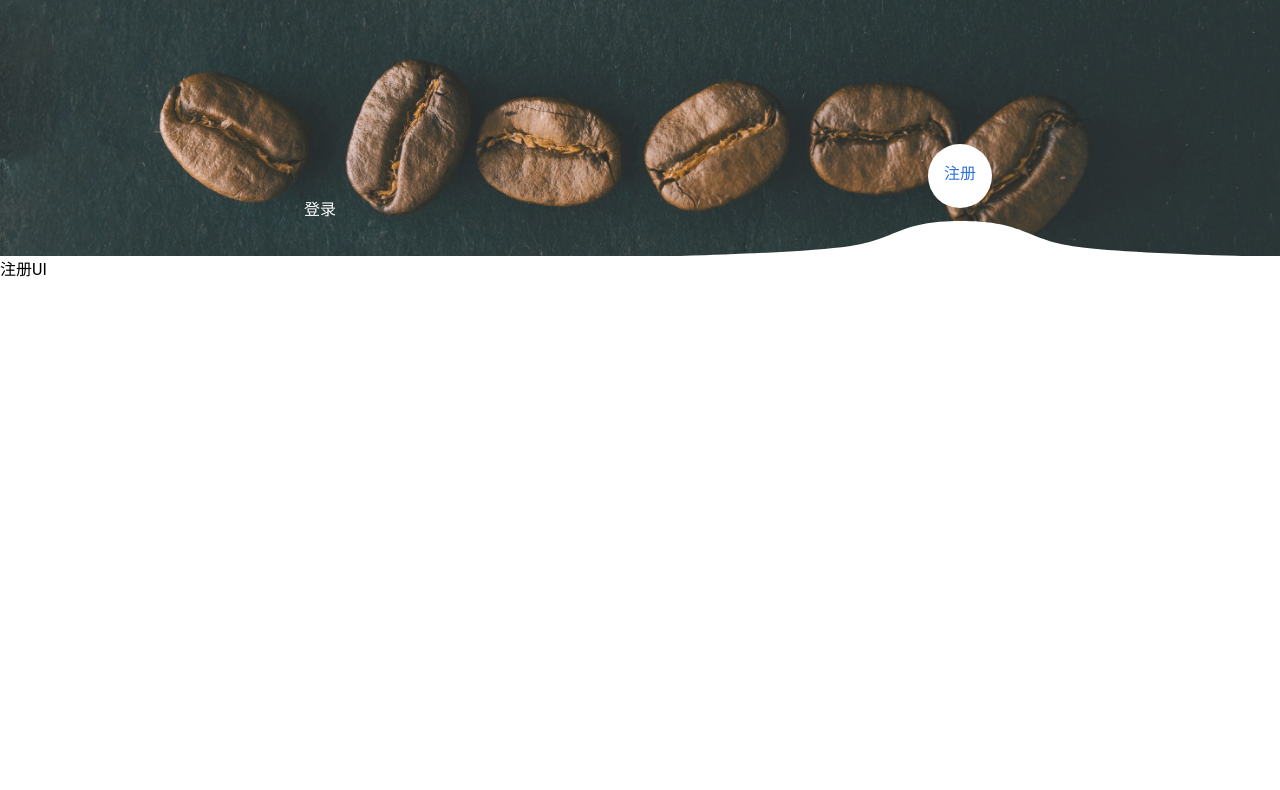
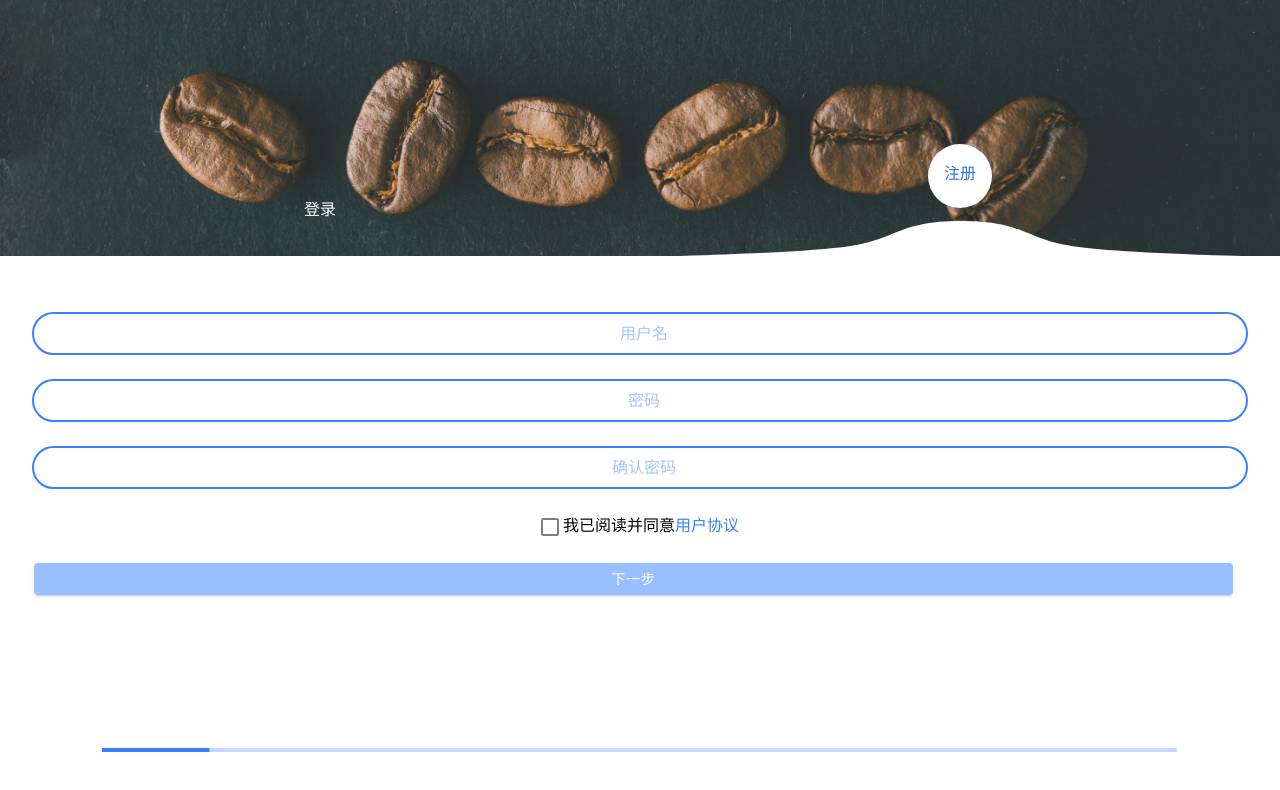
Before and after one commit to Leader-dev/Leader-front-end, a React (Create React App) app: page /signup in a window 1280 px wide. Both pictures are taken after a click on the element "注册". Shown: the top 790 px of the page. Built offline with nearby package versions, Linux system fonts and the light colour scheme.

Commit message:
Add basic login/signup page functions with api modifications

```diff
--- a/package.json
+++ b/package.json
@@ -18,7 +18,9 @@
     "@types/react-router": "^5.1.11",
     "@types/react-router-dom": "^5.1.7",
     "axios": "^0.21.1",
+    "http-proxy-middleware": "^2.0.0",
     "ionicons": "^5.4.0",
+    "joi": "^17.4.0",
     "jsencrypt": "^3.2.0",
     "react": "^17.0.1",
     "react-dom": "^17.0.1",
--- a/src/pages/SignUp/index.tsx
+++ b/src/pages/SignUp/index.tsx
@@ -1,6 +1,17 @@
-import { IonPage, IonContent, IonButton } from "@ionic/react";
+import {
+  IonPage,
+  IonContent,
+  IonButton,
+  IonInput,
+  IonAvatar,
+  IonText,
+  IonCheckbox,
+  IonProgressBar,
+} from "@ionic/react";
 import { useEffect, useState } from "react";
-import * as React from "react";
+import Joi from "joi";
+
+import { register, sendPhoneAuthCode } from "@/services/user";
 import coffeeImage from "./coffee.jpg";
 
 interface SVGIndicatorProps {
@@ -119,15 +130,271 @@ const BackgroundSwipeTabs: React.FC<BackgroundSwipeTabsProps> = ({
   );
 };
 
+const CustomInput: React.FC<Parameters<typeof IonInput>[0]> = (props) => {
+  return (
+    <div
+      style={{
+        margin: "24px 32px",
+      }}
+    >
+      <IonInput
+        style={{
+          border: "2px solid var(--ion-color-primary)",
+          borderRadius: "99999px",
+          color: "var(--ion-color-primary-tint)",
+        }}
+        {...props}
+      />
+    </div>
+  );
+};
+
+const Login: React.VFC = () => {
+  return (
+    <div style={{ textAlign: "center", padding: "32px 0" }}>
+      <IonAvatar style={{ margin: "auto", height: "128px", width: "128px" }}>
+        <img
+          alt="avatar"
+          src="https://avatars.githubusercontent.com/u/45055133?v=4"
+        />
+      </IonAvatar>
+      <IonText color="primary">
+        <h2>用户名</h2>
+      </IonText>
+      <CustomInput type="tel" placeholder="手机号" />
+      <CustomInput type="password" placeholder="密码" />
+      <div style={{ margin: "-8px auto 0" }}>
+        <IonButton fill="clear">忘记密码</IonButton>
+      </div>
+      <div style={{ margin: "8px 24px" }}>
+        <IonButton expand="block" size="large">
+          登录
+        </IonButton>
+      </div>
+    </div>
+  );
+};
+
+interface StageOneCallbackParams {
+  nickname: string;
+  password: string;
+}
+
+const StageOne: React.FC<{ cb: (params: StageOneCallbackParams) => void }> = ({
+  cb,
+}) => {
+  const [agreed, setAgreed] = useState(false);
+  const [username, setUsername] = useState("");
+  const [password, setPassword] = useState("");
+  const [checkPassword, setCheckPassword] = useState("");
+  return (
+    <>
+      <CustomInput
+        value={username}
+        onIonChange={(e) => setUsername(e.detail.value!)}
+        type="text"
+        placeholder="用户名"
+      />
+      <CustomInput
+        value={password}
+        onIonChange={(e) => setPassword(e.detail.value!)}
+        type="password"
+        placeholder="密码"
+      />
+      <CustomInput
+        value={checkPassword}
+        onIonChange={(e) => setCheckPassword(e.detail.value!)}
+        type="password"
+        placeholder="确认密码"
+      />
+      <div
+        style={{
+          margin: "24px 32px",
+          lineHeight: "26px",
+        }}
+      >
+        <IonCheckbox
+          style={{
+            verticalAlign: "middle",
+            marginRight: "4px",
+          }}
+          checked={agreed}
+          onClick={() => {
+            setAgreed(!agreed);
+          }}
+        />
+        我已阅读并同意<IonText color="primary">用户协议</IonText>
+      </div>
+      <div style={{ margin: "24px 32px" }}>
+        <IonButton
+          disabled={!agreed}
+          expand="block"
+          onClick={() => {
+            // verify inputs
+            if (
+              !Joi.string().required().min(6).max(12).validate(username)
+                .error &&
+              !Joi.string().min(8).max(24).validate(password).error &&
+              password === checkPassword
+            ) {
+              cb({ nickname: username, password });
+            } else {
+              // TODO: provide error message
+            }
+          }}
+        >
+          下一步
+        </IonButton>
+      </div>
+    </>
+  );
+};
+
+interface StageTwoCallbackParams {
+  phone: string;
+}
+
+const StageTwo: React.FC<{ cb: (params: StageTwoCallbackParams) => void }> = ({
+  cb,
+}) => {
+  const [phone, setPhone] = useState("");
+  return (
+    <>
+      <CustomInput
+        value={phone}
+        onIonChange={(e) => setPhone(e.detail.value!)}
+        type="tel"
+        placeholder="绑定手机号"
+      />
+      <div style={{ margin: "24px 32px" }}>
+        <IonButton
+          expand="block"
+          onClick={() => {
+            // verify inputs
+            if (
+              !Joi.string()
+                .required()
+                .pattern(/^[1][3,5,7,8][0-9]\d{8}$/)
+                .validate(phone).error
+            ) {
+              cb({ phone });
+            } else {
+              // TODO: provide error message
+            }
+          }}
+        >
+          下一步
+        </IonButton>
+      </div>
+    </>
+  );
+};
+
+interface StageThreeCallbackParams {
+  authcode: string;
+}
+
+const StageThree: React.FC<{
+  cb: (params: StageThreeCallbackParams) => void;
+}> = ({ cb }) => {
+  const [authcode, setAuthcode] = useState("");
+  return (
+    <>
+      <CustomInput
+        value={authcode}
+        onIonChange={(e) => setAuthcode(e.detail.value!)}
+        type="text"
+        placeholder="输入验证码"
+      />
+      <div style={{ margin: "24px 32px" }}>
+        <IonButton
+          expand="block"
+          onClick={() => {
+            // verify inputs
+            if (!Joi.string().required().length(6).validate(authcode).error) {
+              cb({ authcode });
+            } else {
+              // TODO: provide error message
+            }
+          }}
+        >
+          完成
+        </IonButton>
+      </div>
+    </>
+  );
+};
+
+const Register: React.VFC = () => {
+  const [stage, setStage] = useState<0 | 1 | 2>(0);
+  const [creds, setCreds] = useState({
+    nickname: "",
+    password: "",
+    phone: "",
+    authcode: "",
+  });
+  const stageOneCallback = ({
+    nickname,
+    password,
+  }: {
+    nickname: string;
+    password: string;
+  }) => {
+    setStage(1);
+    setCreds({ ...creds, nickname, password });
+  };
+  const stageTwoCallback = ({ phone }: { phone: string }) => {
+    setStage(2);
+    setCreds({ ...creds, phone });
+    sendPhoneAuthCode({ phone });
+  };
+  const stageThreeCallback = ({ authcode }: { authcode: string }) => {
+    setCreds({ ...creds, authcode });
+    register({ ...creds, authcode });
+  };
+  return (
+    <div
+      style={{
+        textAlign: "center",
+        padding: "32px 0",
+        position: "relative",
+        height: "100%",
+      }}
+    >
+      {(() => {
+        switch (stage) {
+          case 0:
+            return <StageOne cb={stageOneCallback} />;
+          case 1:
+            return <StageTwo cb={stageTwoCallback} />;
+          case 2:
+            return <StageThree cb={stageThreeCallback} />;
+        }
+      })()}
+      <div
+        style={{
+          position: "absolute",
+          bottom: 0,
+          padding: "48px 8vw",
+          boxSizing: "border-box",
+          width: "100%",
+        }}
+      >
+        <IonProgressBar color="primary" value={0.33 * stage + 0.1} />
+      </div>
+    </div>
+  );
+};
+
 const SignUpPage: React.FC = () => {
   return (
     <IonPage>
       <IonContent fullscreen>
         <BackgroundSwipeTabs
           titleLeft="登录"
-          left={<>登录UI</>}
+          left={<Login />}
           titleRight="注册"
-          right={<>注册UI</>}
+          right={<Register />}
         />
       </IonContent>
     </IonPage>
--- a/src/services/user/register.ts
+++ b/src/services/user/register.ts
@@ -6,6 +6,7 @@ interface RegisterProps {
   password: string;
   phone: string;
   authcode: string;
+  nickname: string;
 }
 
 /**
--- a/src/utils/request.ts
+++ b/src/utils/request.ts
@@ -1,3 +1,6 @@
 import axios from "axios";
 
-export default axios.create({});
+export default axios.create({
+  baseURL: "/api",
+  withCredentials: true,
+});
```
Also changed, not shown: src/setupProxy.js (added, +14 -0 lines), 2 other files (tests, documents, lock files or other folders).
